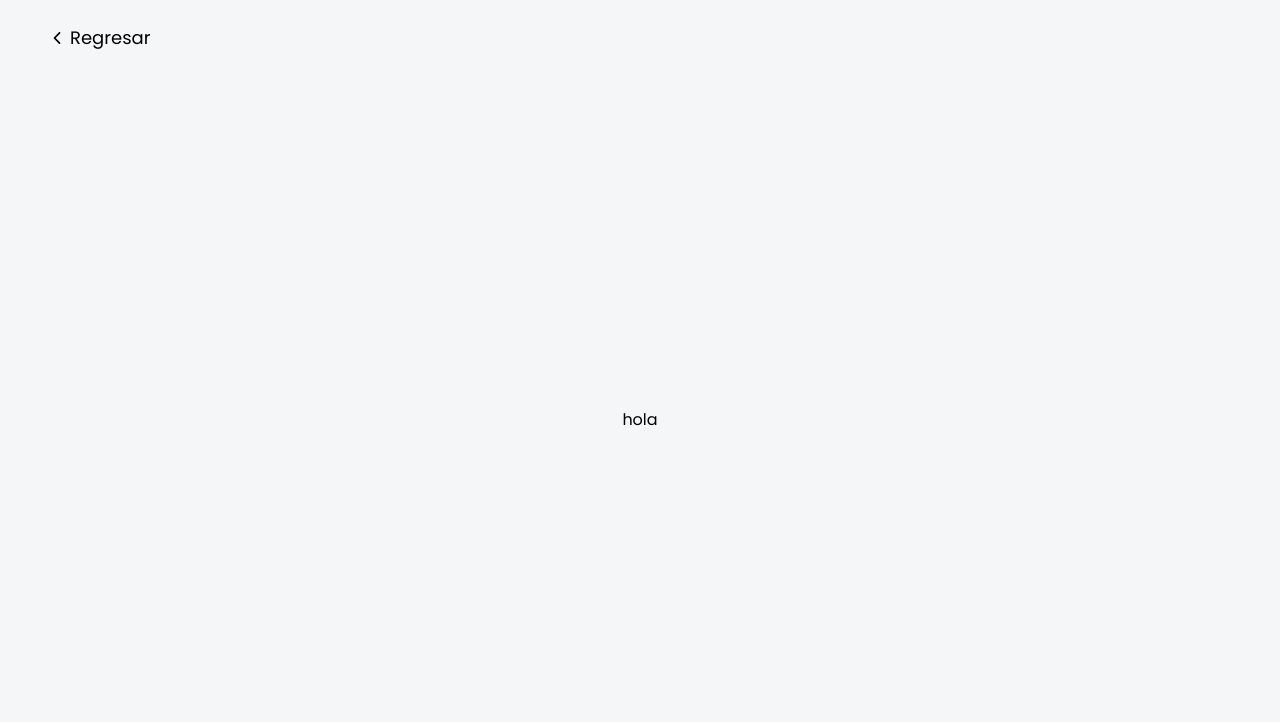
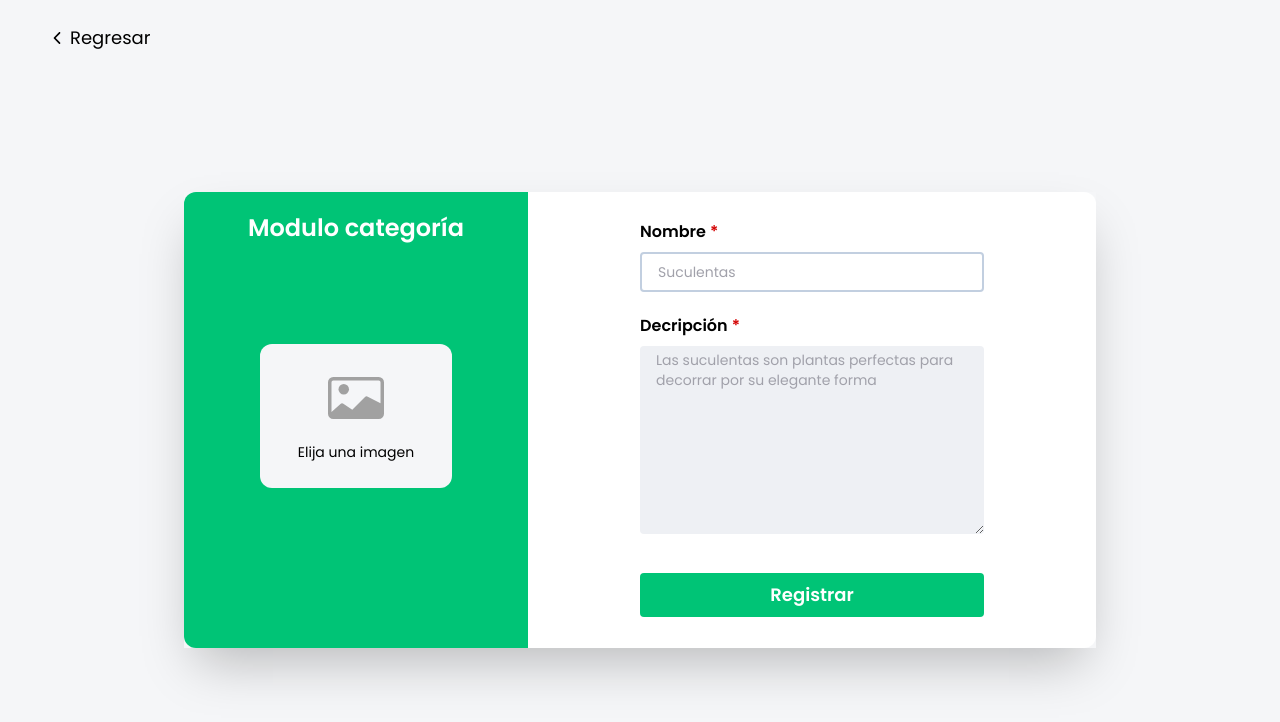
Before and after one commit to conradcrm/vivero-app-web, a React (Create React App) app: page /category/create in a window 1280 px wide. Shown: the top 722 px of the page. Built offline with nearby package versions, Linux system fonts and the light colour scheme.

Commit message:
feat(category) form and fetch insert

```diff
--- a/src/component/data/inputs.js
+++ b/src/component/data/inputs.js
@@ -18,10 +18,11 @@ export default function Inputs(module, mode) {
         break;
 
       case "category":
-        if (mode === "CREATE") {
+        if (mode === "create") {
           endpoint = "/api/create-category";
           datos = {
               nombre: "",
+              descripcion: "",
               imagen: "",
           };
         }
--- a/src/component/forms/category/index.js
+++ b/src/component/forms/category/index.js
@@ -1,9 +1,92 @@
-import React from 'react'
+import React, { useState } from 'react'
+import Inputs from '../../data/inputs';
+import ImageInput from '../../Input/Image'
+import InputText from '../../Input/InputText';
 
 export default function CategoryForm() {
+    const { datos, query } = Inputs("category", "create");
+    const [changeImage, setChangeImage] = useState(false);
+    const [previewImage, setPreviewImage] = useState();
+    const [data, setData] = useState(datos);
+
+    const sendData = (event) => {
+        event.preventDefault();
+        console.log(data)
+        mutation()
+    };
+
+    const handleChange = (event) => {
+        setData({
+            ...data,
+            [event.target.name]: event.target.value,
+        });
+    };
+
+    async function mutation() {
+        await fetch(query, {
+            method: "POST",
+            headers: {
+                "content-type": "application/json",
+                Accept: "application/json",
+            },
+            body: JSON.stringify(data),
+        })
+            .then((response) => {
+                response.json();
+            })
+            .catch((err) => {
+            });
+    }
+
+
     return (
-        <div className="">
-            hola
+        <div className="flex w-full justify-center">
+            <div className="h-full flex grid-cols-6 shadow-2xl">
+                <div className=" bg-mediumgreen col-span-2 rounded-l-xl">
+                    <h3 className="p-5 px-16 w-full text-center font-semibold text-2xl text-white">Modulo categoría</h3>
+                    <ImageInput
+                        value={previewImage}
+                        onChange={({ target }) => {
+                            handleChange({ target: { name: "imagen", value: target.files[0].name } });
+                            setChangeImage(true);
+                            setPreviewImage(URL.createObjectURL(target.files[0]));
+                        }}
+                    />
+                </div>
+                <div className="col-span-4 bg-white rounded-r-xl">
+                    <form className="m-auto my-7 mx-28" onSubmit={sendData}>
+                        <div>
+                            <InputText
+                                width="21.5rem"
+                                style="rounded border-icon_gray border-2 py-2 px-4 text-sm"
+                                title="Nombre"
+                                required={true}
+                                name="nombre"
+                                placeholder="Suculentas"
+                                value={data.nombre}
+                                onChange={handleChange}
+                                type="text"
+                            />
+                            <div style={{ marginTop: 22, marginBottom: 22 }}>
+                                <label className="block mb-2 font-semibold">
+                                    Decripción<span className={`ml-1 text-mediumred`}>*</span>
+                                </label>
+                                <textarea
+                                    className="rounded border-icon_gray py-1 px-4 text-sm bg-gray w-full"
+                                    rows="9"
+                                    value={data.descripcion}
+                                    onChange={handleChange}
+                                    name="descripcion"
+                                    placeholder="Las suculentas son plantas perfectas para decorrar por su elegante forma" />
+
+                            </div>
+                        </div>
+                        <button className="bg-mediumgreen block text-lg w-full mt-8 py-2 rounded text-white font-semibold hover:bg-darkgreen">
+                            Registrar
+                        </button>
+                    </form>
+                </div>
+            </div>
         </div>
     )
 }
```
